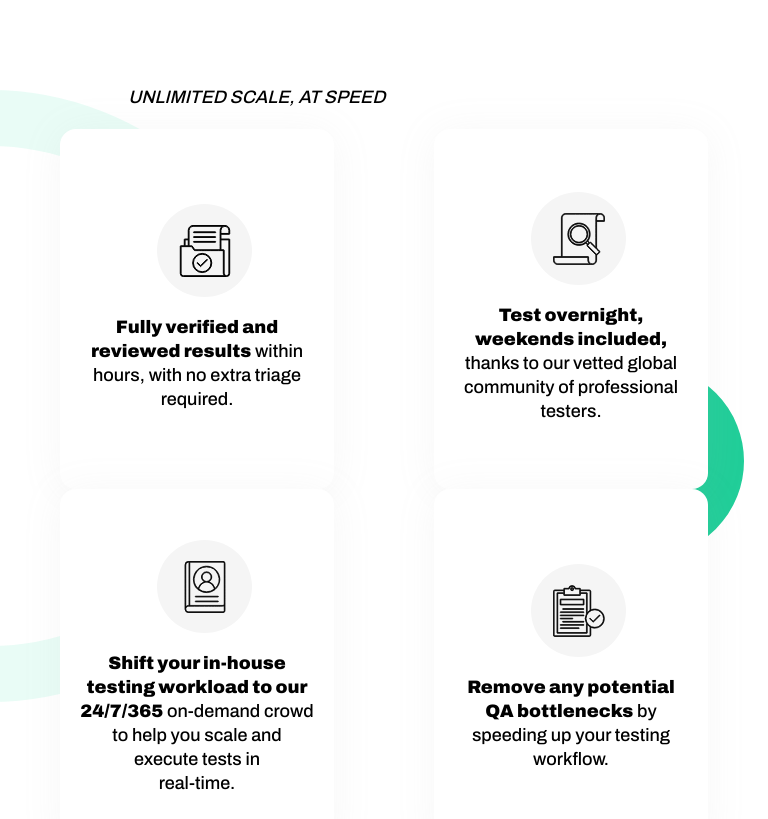
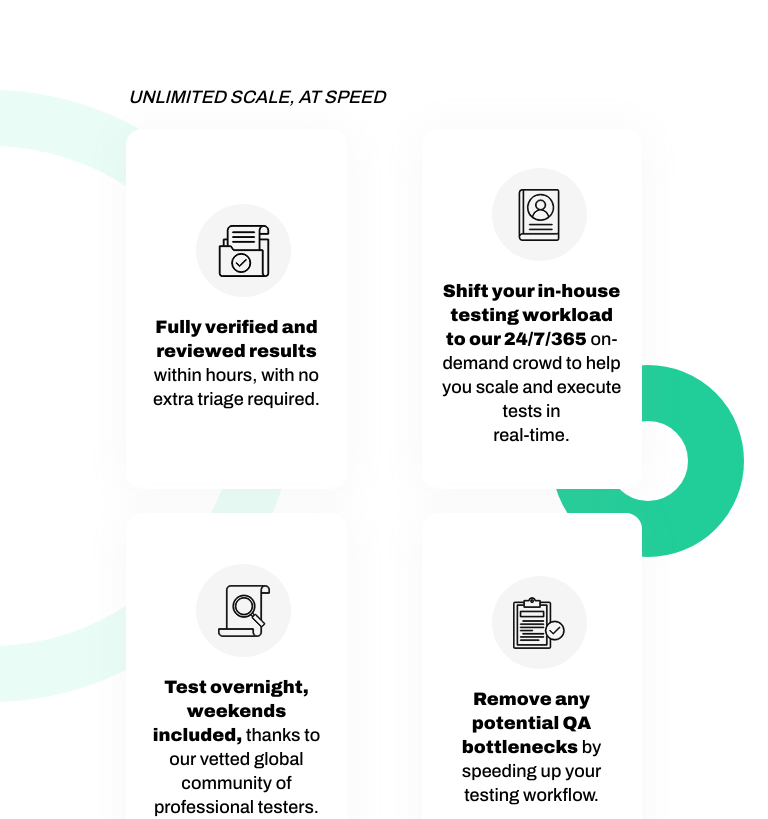
Before and after one commit to a11ysolutions/website, a React (Create React App) app: page /functional in a window 768 px wide. Shown: the part 3880-4699 px from the top of the page. Built offline with nearby package versions, Linux system fonts and the light colour scheme.

Commit message:
fix: adjust achievement-card spacing in functional-mobile/tablet

```diff
--- a/src/Components/Functional/Functional.css
+++ b/src/Components/Functional/Functional.css
@@ -238,6 +238,12 @@
   font-size: large;
 }
 
+.card-subgroup{
+  display: flex;
+  flex-direction: column;
+  row-gap: 20px;
+}
+
 @media screen and (min-width: 768px) and (max-width: 1200px) {
   .functional-fourth-blurred-circle {
     position: absolute;
@@ -406,6 +412,13 @@
   .functional-third-image {
     width: 240px;
     height: 240px;
+  }
+
+  .card-subgroup{
+    display: flex;
+    flex-direction: row;
+    width: 70%;
+    column-gap: 75px;
   }
 }
 
```
